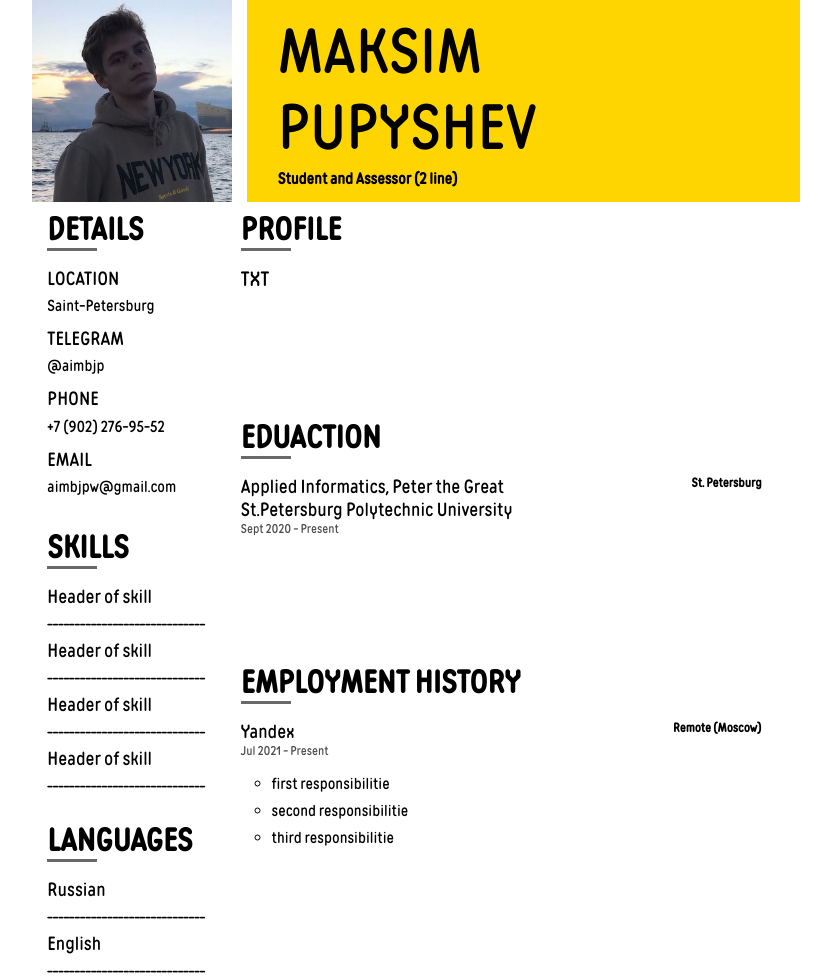
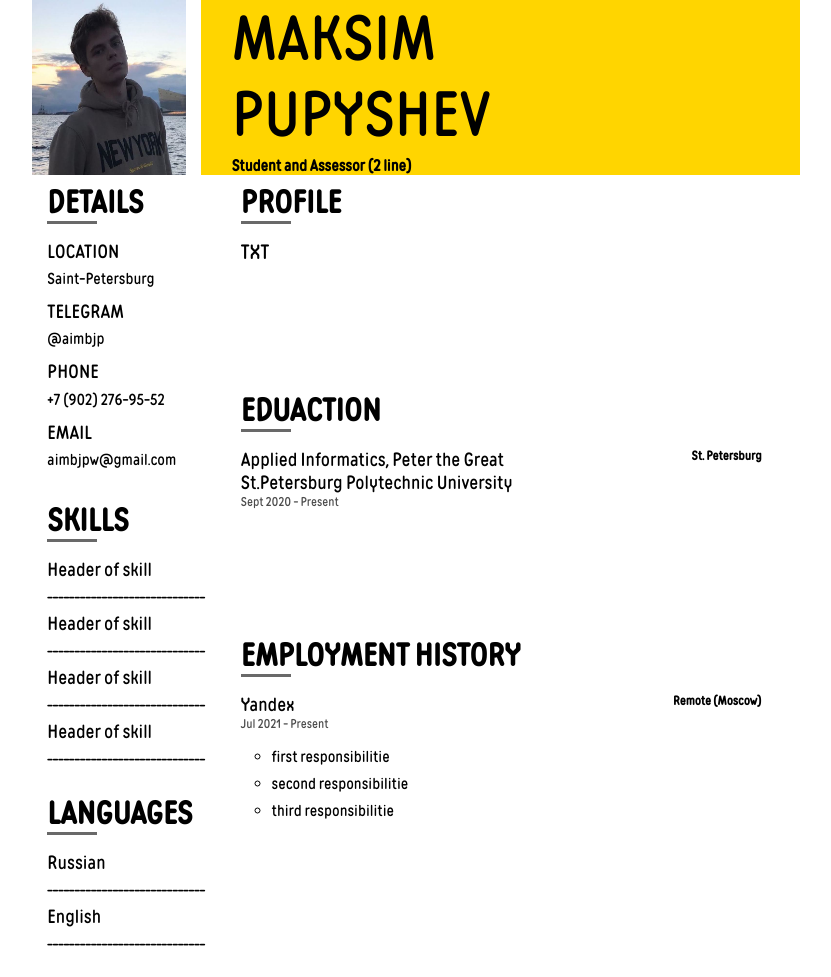
Before and after one commit to aimbjp/ProfileSite, a plain HTML site: page src/HTML/Core/resume.html in a window 1536 px wide. Shown: the whole page, without its empty margins (352-1183 px from the left). After the commit the page ends 955 px from the top, so only its background shows below. Drawn offline with Linux system fonts and the light colour scheme.

Commit message:
fixed wired screen resume

```diff
--- a/src/styles/Core/resume.css
+++ b/src/styles/Core/resume.css
@@ -162,7 +162,7 @@ nav {
     gap: 1vh;
 }
 
-@media (max-width: 1200px){
+@media (max-width: 1220px){
     .r-content {
         width: 100vw;
     }
@@ -209,3 +209,9 @@ nav {
         height: 2px;
     }
 }
+
+@media (min-width: 1500px) {
+    .rc-h-img {
+        width: 10vw;
+    }
+}
```
